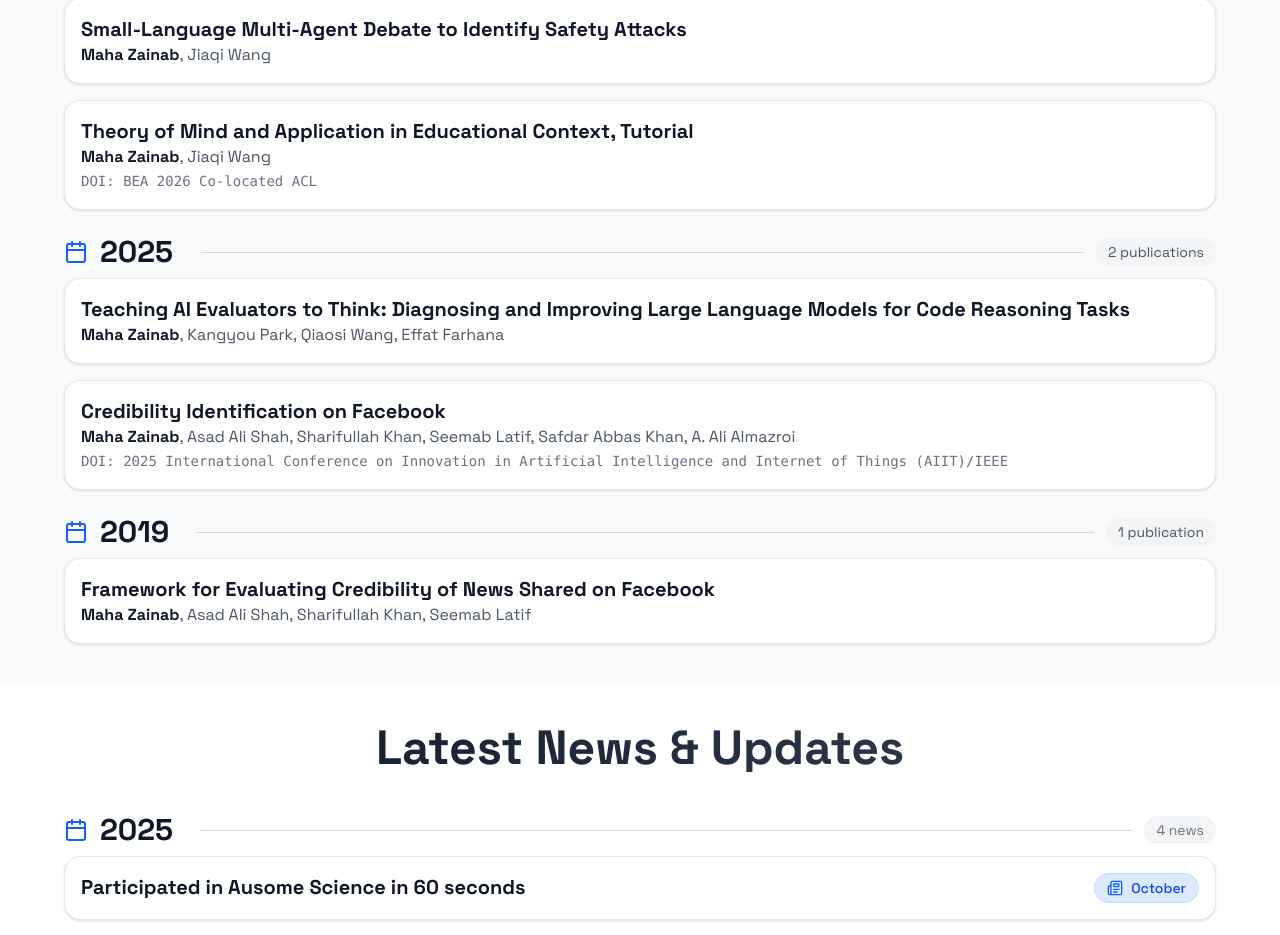
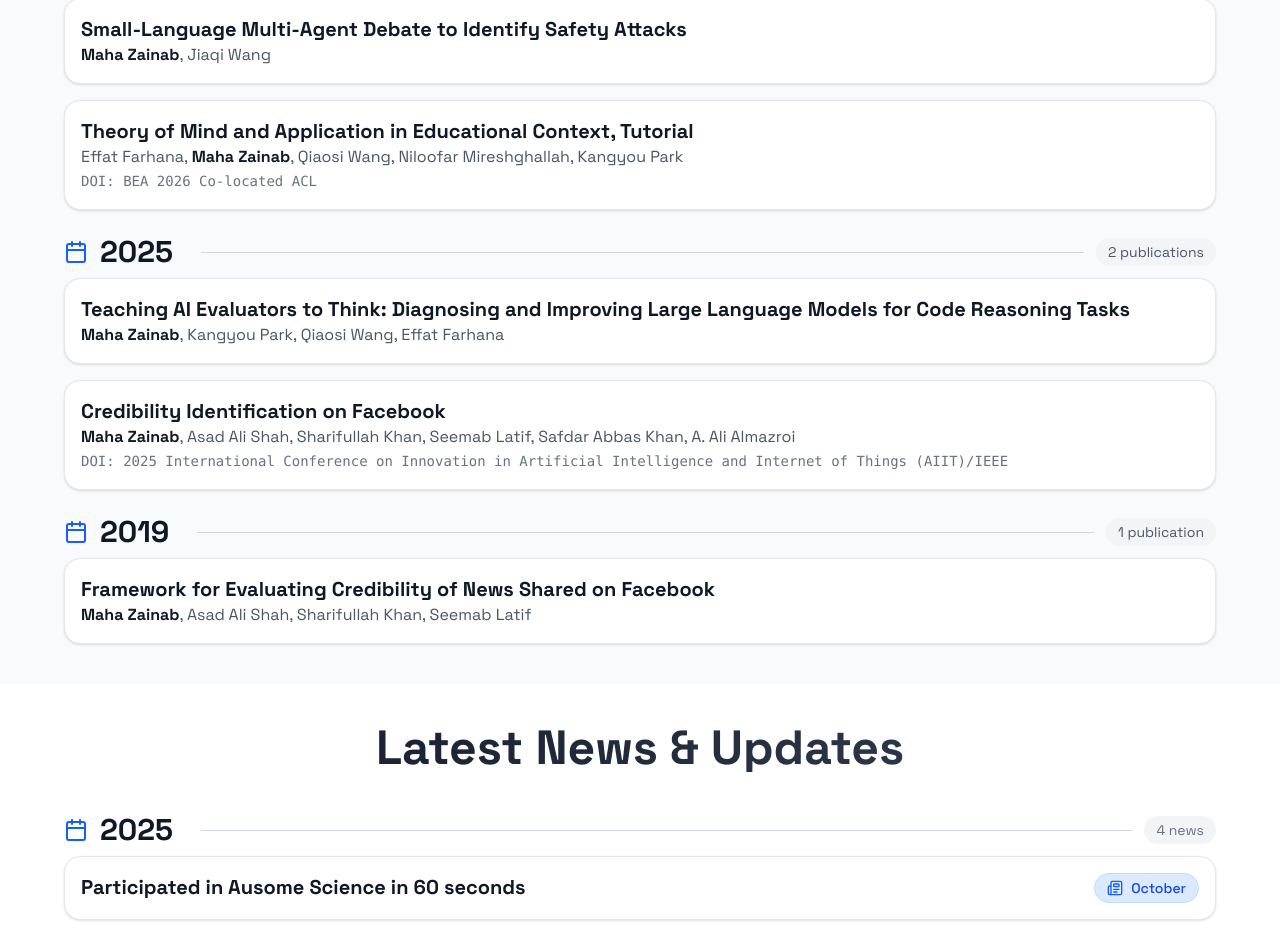
Before and after one commit to MahaZainab/MahaZainab.github.io, a React (Vite) app: page / in a window 1280 px wide. Shown: the part 1323-2258 px from the top of the page. Built offline with nearby package versions, Linux system fonts and the light colour scheme.

Commit message:
Auto commit on save

```diff
--- a/src/data/content.ts
+++ b/src/data/content.ts
@@ -108,7 +108,7 @@ export const publications: Publication[] = [
   {
     id: 6,
     title: "Theory of Mind and Application in Educational Context, Tutorial",
-    authors: ["Maha Zainab", "Jiaqi Wang"],
+    authors: ["Effat Farhana", "Maha Zainab", "Qiaosi Wang", "Niloofar Mireshghallah", "Kangyou Park"],
     pdfLink: "",
     talkLink: "",
     year: "2026",
```
